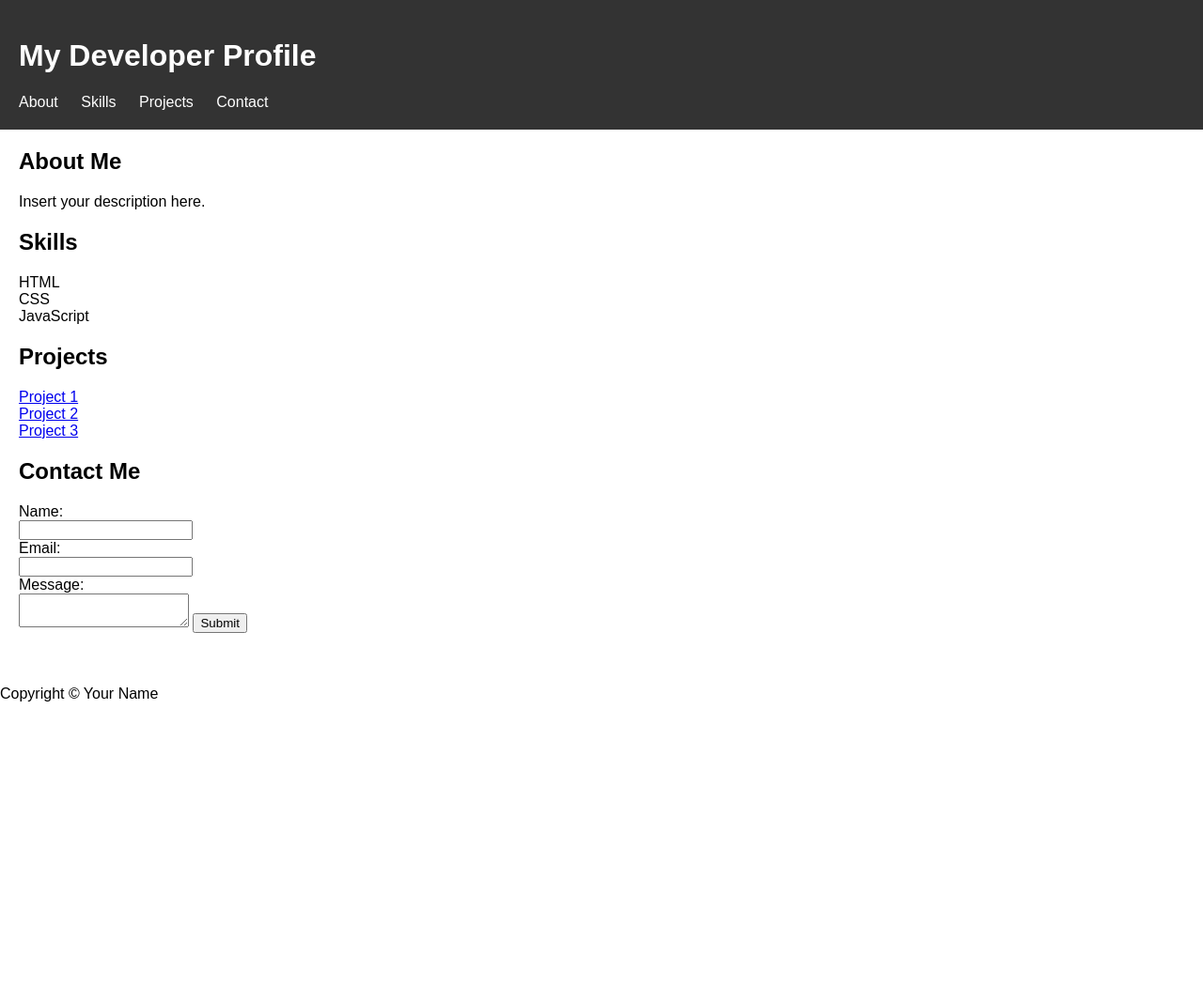
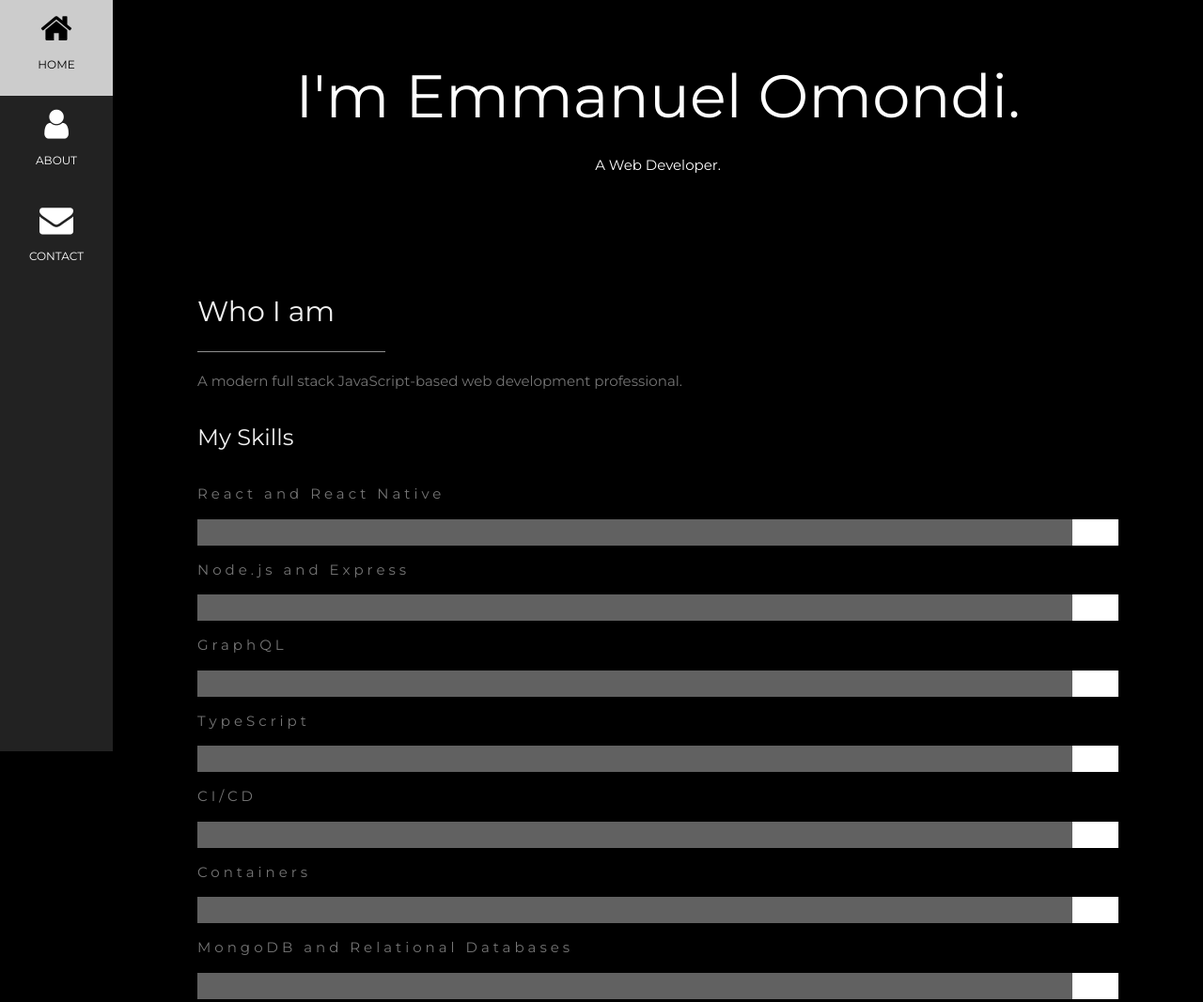
Before and after one commit to eomondi/omondi, a plain HTML site: page index.html in a window 1280 px wide. Shown: the top 1067 px of the page at 94% size. Before the commit the page ends 800 px from the top, so only its background shows below. Drawn offline with nearby package versions, Linux system fonts and the light colour scheme.

Commit message:
Update index.html

```diff
--- a/index.html
+++ b/index.html
@@ -1,70 +1,129 @@
+
 <!DOCTYPE html>
-<html lang="en">
+<html>
+<head>
+<title>Emmanuel Omondi</title>
+<meta charset="UTF-8">
+<meta name="viewport" content="width=device-width, initial-scale=1">
+<link rel="stylesheet" href="https://www.w3schools.com/w3css/4/w3.css">
+<link rel="stylesheet" href="https://fonts.googleapis.com/css?family=Montserrat">
+<link rel="stylesheet" href="https://cdnjs.cloudflare.com/ajax/libs/font-awesome/4.7.0/css/font-awesome.min.css">
+<style>
+body, h1,h2,h3,h4,h5,h6 {font-family: "Montserrat", sans-serif}
+.w3-row-padding img {margin-bottom: 12px}
+/* Set the width of the sidebar to 120px */
+.w3-sidebar {width: 120px;background: #222;}
+/* Add a left margin to the "page content" that matches the width of the sidebar (120px) */
+#main {margin-left: 120px}
+/* Remove margins from "page content" on small screens */
+@media only screen and (max-width: 600px) {#main {margin-left: 0}}
+</style>
+</head>
+<body class="w3-black">
 
-<head>
-    <title>My Developer Profile</title>
-    <link rel="stylesheet" type="text/css" href="styles.css">
-</head>
+<!-- Icon Bar (Sidebar - hidden on small screens) -->
+<nav class="w3-sidebar w3-bar-block w3-small w3-hide-small w3-center">
+  <a href="#" class="w3-bar-item w3-button w3-padding-large w3-black">
+    <i class="fa fa-home w3-xxlarge"></i>
+    <p>HOME</p>
+  </a>
+  <a href="#about" class="w3-bar-item w3-button w3-padding-large w3-hover-black">
+    <i class="fa fa-user w3-xxlarge"></i>
+    <p>ABOUT</p>
+  </a>
+  <a href="#contact" class="w3-bar-item w3-button w3-padding-large w3-hover-black">
+    <i class="fa fa-envelope w3-xxlarge"></i>
+    <p>CONTACT</p>
+  </a>
+</nav>
 
-<body>
-    <header>
-        <h1>My Developer Profile</h1>
-        <nav>
-            <ul>
-                <li><a href="#about">About</a></li>
-                <li><a href="#skills">Skills</a></li>
-                <li><a href="#projects">Projects</a></li>
-                <li><a href="#contact">Contact</a></li>
-            </ul>
-        </nav>
-    </header>
+<!-- Navbar on small screens (Hidden on medium and large screens) -->
+<div class="w3-top w3-hide-large w3-hide-medium" id="myNavbar">
+  <div class="w3-bar w3-black w3-opacity w3-hover-opacity-off w3-center w3-small">
+    <a href="#" class="w3-bar-item w3-button" style="width:25% !important">HOME</a>
+    <a href="#about" class="w3-bar-item w3-button" style="width:25% !important">ABOUT</a>
+    <a href="#photos" class="w3-bar-item w3-button" style="width:25% !important">PHOTOS</a>
+    <a href="#contact" class="w3-bar-item w3-button" style="width:25% !important">CONTACT</a>
+  </div>
+</div>
 
-    <main>
-        <section id="about">
-            <h2>About Me</h2>
-            <p>Insert your description here.</p>
-        </section>
+<!-- Page Content -->
+<div class="w3-padding-large" id="main">
+  <!-- Header/Home -->
+  <header class="w3-container w3-padding-32 w3-center w3-black" id="home">
+    <h1 class="w3-jumbo"><span class="w3-hide-small">I'm</span> Emmanuel Omondi.</h1>
+    <p>A Web Developer.</p>
+  </header>
 
-        <section id="skills">
-            <h2>Skills</h2>
-            <ul>
-                <li>HTML</li>
-                <li>CSS</li>
-                <li>JavaScript</li>
-            </ul>
-        </section>
+  <!-- About Section -->
+  <div class="w3-content w3-justify w3-text-grey w3-padding-64" id="about">
+    <h2 class="w3-text-light-grey">Who I am</h2>
+    <hr style="width:200px" class="w3-opacity">
+    <p>A modern full stack JavaScript-based web development professional.</p>
+    <h3 class="w3-padding-16 w3-text-light-grey">My Skills</h3>
+    <p class="w3-wide">React and React Native</p>
+    <div class="w3-white">
+      <div class="w3-dark-grey" style="height:28px;width:95%"></div>
+    </div>
+    <p class="w3-wide">Node.js and Express</p>
+    <div class="w3-white">
+      <div class="w3-dark-grey" style="height:28px;width:95%"></div>
+    </div>
+    <p class="w3-wide">GraphQL</p>
+    <div class="w3-white">
+      <div class="w3-dark-grey" style="height:28px;width:95%"></div>
+    </div>
+    <p class="w3-wide">TypeScript</p>
+    <div class="w3-white">
+      <div class="w3-dark-grey" style="height:28px;width:95%"></div>
+    </div>
+    <p class="w3-wide">CI/CD</p>
+    <div class="w3-white">
+      <div class="w3-dark-grey" style="height:28px;width:95%"></div>
+    </div>
+    <p class="w3-wide">Containers</p>
+    <div class="w3-white">
+      <div class="w3-dark-grey" style="height:28px;width:95%"></div>
+    </div><p class="w3-wide">MongoDB and Relational Databases</p>
+    <div class="w3-white">
+      <div class="w3-dark-grey" style="height:28px;width:95%"></div>
+    </div><br>
 
-        <section id="projects">
-            <h2>Projects</h2>
-            <ul>
-                <li><a href="#">Project 1</a></li>
-                <li><a href="#">Project 2</a></li>
-                <li><a href="#">Project 3</a></li>
-            </ul>
-        </section>
+  <!-- Contact Section -->
+  <div class="w3-padding-64 w3-content w3-text-grey" id="contact">
+    <h2 class="w3-text-light-grey">Contact Me</h2>
+    <hr style="width:200px" class="w3-opacity">
 
-        <section id="contact">
-            <h2>Contact Me</h2>
-            <form>
-                <label for="name">Name:</label>
-                <input type="text" id="name" name="name" required>
+    <div class="w3-section">
+      <p><i class="fa fa-map-marker fa-fw w3-text-white w3-xxlarge w3-margin-right"></i> Kisumu, Kenya</p>
+      <p><i class="fa fa-phone fa-fw w3-text-white w3-xxlarge w3-margin-right"></i> Phone: +254 743 761061</p>
+      <p><i class="fa fa-envelope fa-fw w3-text-white w3-xxlarge w3-margin-right"> </i> Email: eo.maundy@outlook.com</p>
+    </div><br>
+    <p>Let's get in touch. Send me a message:</p>
 
-                <label for="email">Email:</label>
-                <input type="email" id="email" name="email" required>
+    <form action="mailto:eo.maundy@outlook.com" target="_blank">
+      <p><input class="w3-input w3-padding-16" type="text" placeholder="Name" required name="Name"></p>
+      <p><input class="w3-input w3-padding-16" type="text" placeholder="Email" required name="Email"></p>
+      <p><input class="w3-input w3-padding-16" type="text" placeholder="Subject" required name="Subject"></p>
+      <p><input class="w3-input w3-padding-16" type="text" placeholder="Message" required name="Message"></p>
+      <p>
+        <button class="w3-button w3-light-grey w3-padding-large" type="submit">
+          <i class="fa fa-paper-plane"></i> SEND MESSAGE
+        </button>
+      </p>
+    </form>
+  <!-- End Contact Section -->
+  </div>
 
-                <label for="message">Message:</label>
-                <textarea id="message" name="message" required></textarea>
+    <!-- Footer -->
+  <footer class="w3-content w3-padding-64 w3-text-grey w3-xlarge">
+    <a href="https://github.com/eomondi"><i class="fa fa-github w3-hover-opacity"></i></a>
+    <a href="https://twitter.com/elomondi"><i class="fa fa-twitter w3-hover-opacity"></i></a>
+  <!-- End footer -->
+  </footer>
 
-                <button type="submit">Submit</button>
-            </form>
-        </section>
-    </main>
+<!-- END PAGE CONTENT -->
+</div>
 
-    <footer>
-        <p>Copyright &copy; Your Name</p>
-    </footer>
-
-    <script src="script.js"></script>
 </body>
-
 </html>
```
